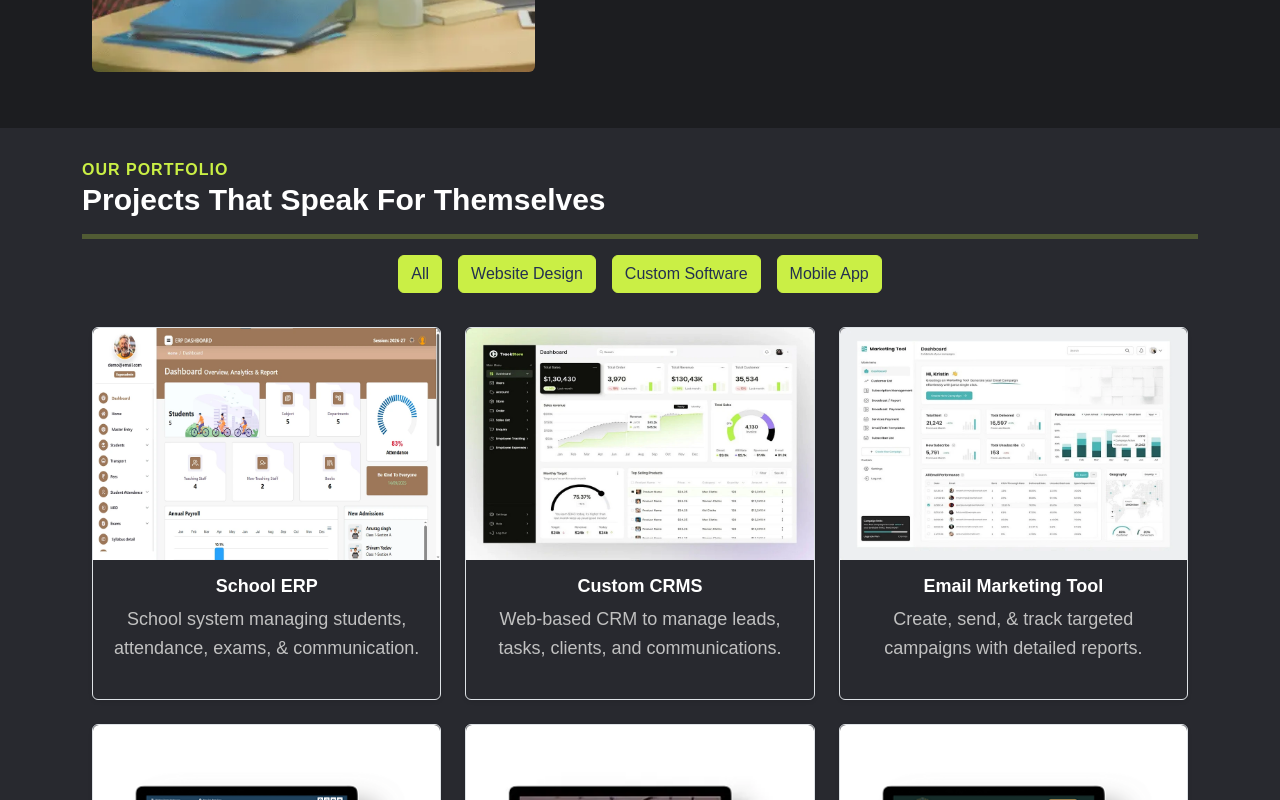
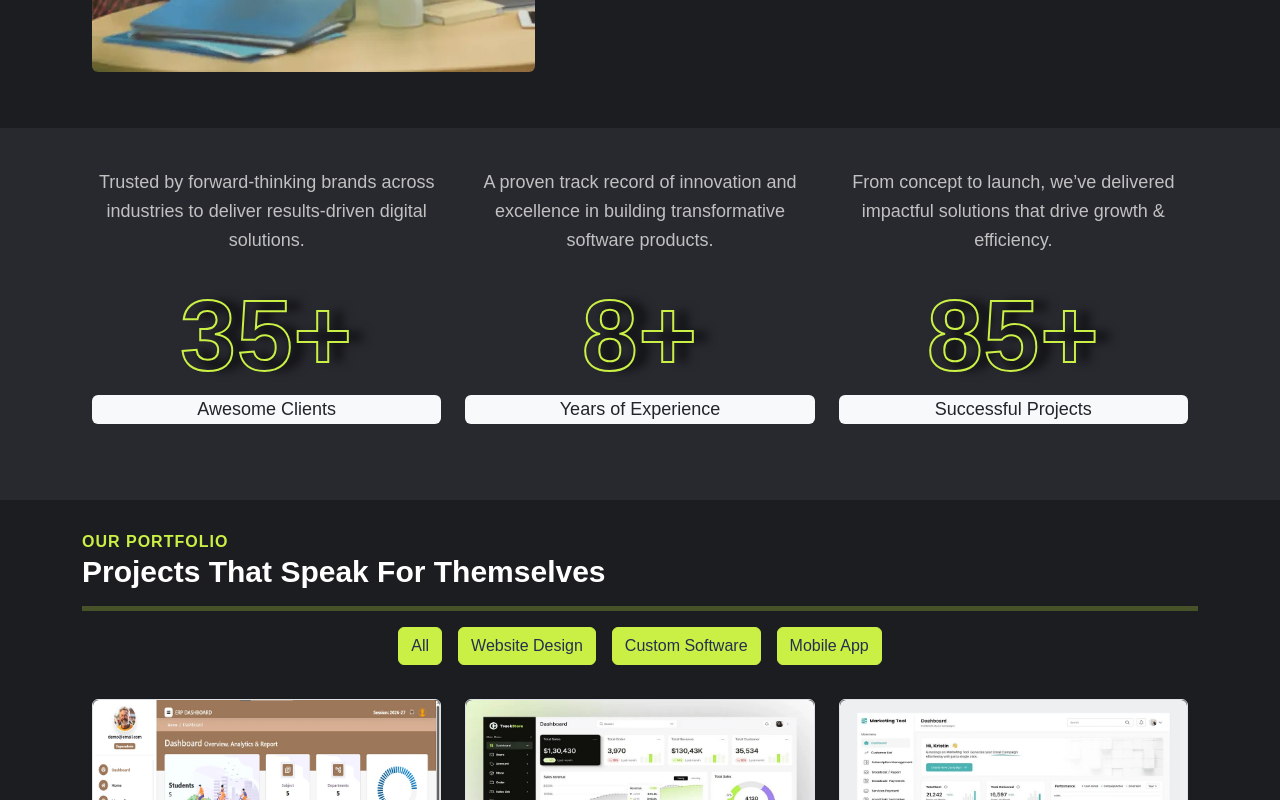
Before and after one commit to nikhil7476/demo-portfolio, a Next.js app: page / in a window 1280 px wide. Shown: the part 1100-1900 px from the top of the page. Built offline with nearby package versions, Linux system fonts and the light colour scheme; no server answers.

Commit message:
modified:   package-lock.json 	modified:   package.json 	modified:   src/pages/index.js 	modified:   src/utils/json/homeData.js

```diff
--- a/package.json
+++ b/package.json
@@ -13,6 +13,7 @@
     "next": "15.5.3",
     "react": "19.1.0",
     "react-bootstrap": "^2.10.10",
+    "react-countup": "^6.5.3",
     "react-dom": "19.1.0",
     "react-icons": "^5.5.0",
     "react-markdown": "^10.1.0",
--- a/src/pages/index.js
+++ b/src/pages/index.js
@@ -3,6 +3,7 @@ import Image from "next/image";
 import Link from "next/link";
 import { Col, Container, Row } from "react-bootstrap";
 import { FaArrowRightLong } from "react-icons/fa6";
+import CountUp from "react-countup";
 import MetaHead from "@/components/MetaHead";
 import homeData from "@/utils/json/homeData";
 import Testimonial from "@/components/Testimonial";
@@ -67,10 +68,47 @@ function Home() {
         </Container>
       </section>
 
-      {/* Section 2 - Portfolio Gallery */}
+      {/* Section 2 - Stat Counters */}
+      <section>
+        <Container>
+          <Row>
+            {homeData.aboutStats.map((stat) => (
+              <Col
+                key={stat.id}
+                xl={4}
+                lg={4}
+                md={6}
+                sm={6}
+                xs={6}
+                className="mb-3 text-center align-content-center"
+              >
+                <div>
+                  <p>{stat.description}</p>
+                </div>
+                <CountUp
+                  start={0}
+                  end={stat.value}
+                  duration={2}
+                  suffix="+"
+                  className="statValue"
+                  enableScrollSpy
+                  scrollSpyOnce
+                >
+                  {({ countUpRef }) => (
+                    <span ref={countUpRef} className="statValue" />
+                  )}
+                </CountUp>
+                <p className="bg-light text-dark rounded">{stat.label}</p>
+              </Col>
+            ))}
+          </Row>
+        </Container>
+      </section>
+
+      {/* Section 3 - Portfolio Gallery */}
       <PortfolioGallery />
 
-      {/* Section 3 - Why Choose Us */}
+      {/* Section 4 - Why Choose Us */}
       <section>
         <Container>
           <Row>
@@ -138,7 +176,7 @@ function Home() {
         </Container>
       </section>
 
-      {/* Section 4 - Testimonial & Contact */}
+      {/* Section 5 - Testimonial & Contact */}
       <section>
         <Container>
           <Row>
@@ -152,7 +190,7 @@ function Home() {
         </Container>
       </section>
 
-      {/* Section 5 - Articles */}
+      {/* Section 6 - Articles */}
       <section>
         <Container>
           <Row>
--- a/src/utils/json/homeData.js
+++ b/src/utils/json/homeData.js
@@ -16,7 +16,29 @@ const homeData = {
     imageWidth: 600,
     imageHeight: 700,
   },
-
+  aboutStats: [
+    {
+      id: 1,
+      label: "Awesome Clients",
+      value: 35,
+      description:
+        "Trusted by forward-thinking brands across industries to deliver results-driven digital solutions.",
+    },
+    {
+      id: 2,
+      label: "Years of Experience",
+      value: 8,
+      description:
+        "A proven track record of innovation and excellence in building transformative software products.",
+    },
+    {
+      id: 3,
+      label: "Successful Projects",
+      value: 85,
+      description:
+        "From concept to launch, we’ve delivered impactful solutions that drive growth & efficiency.",
+    },
+  ],
   section2: {
     subheading: "Why Us",
     title: "Why Choose MakersOfCode",
```
Also changed, not shown: 1 other file (tests, documents, lock files or other folders).
